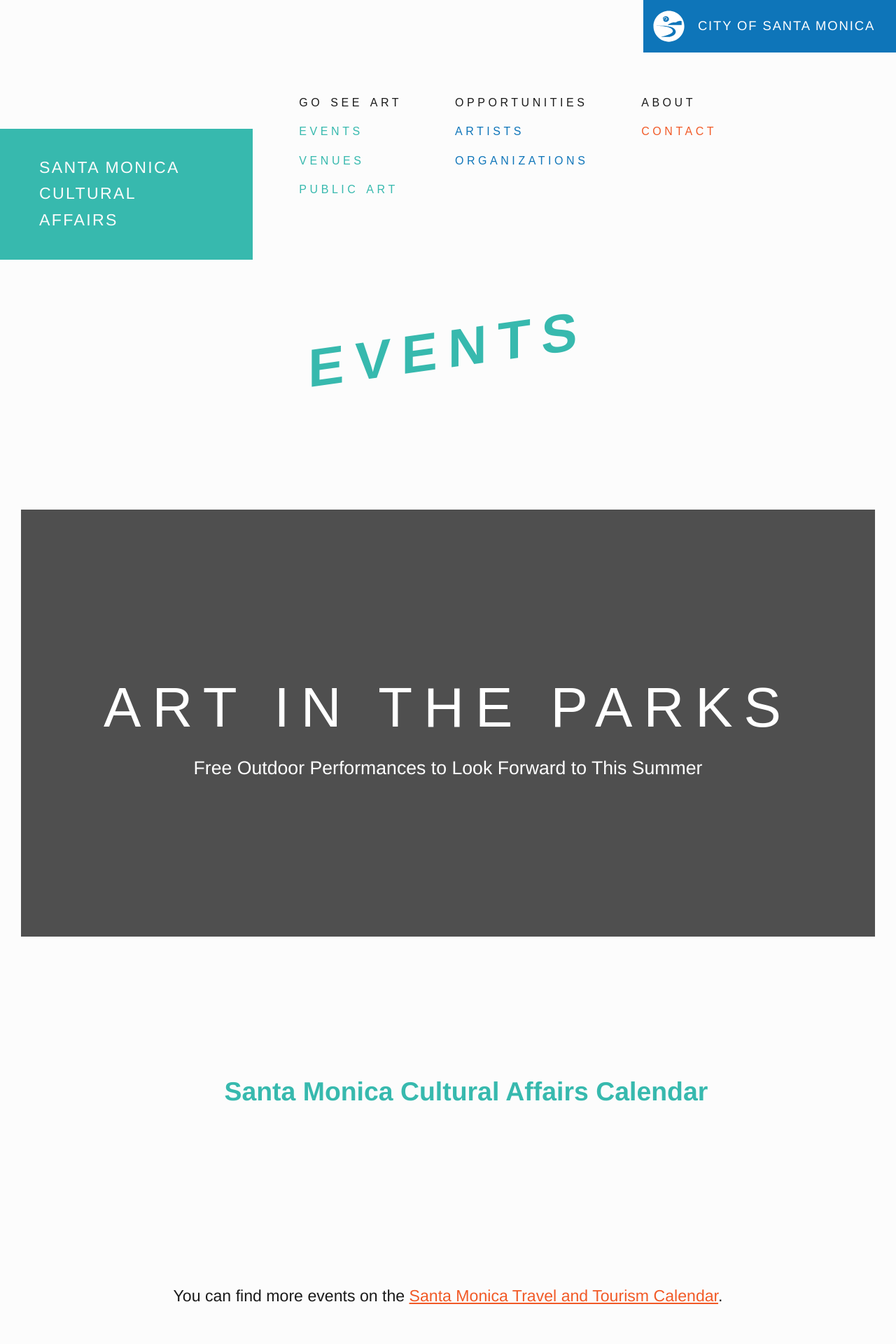
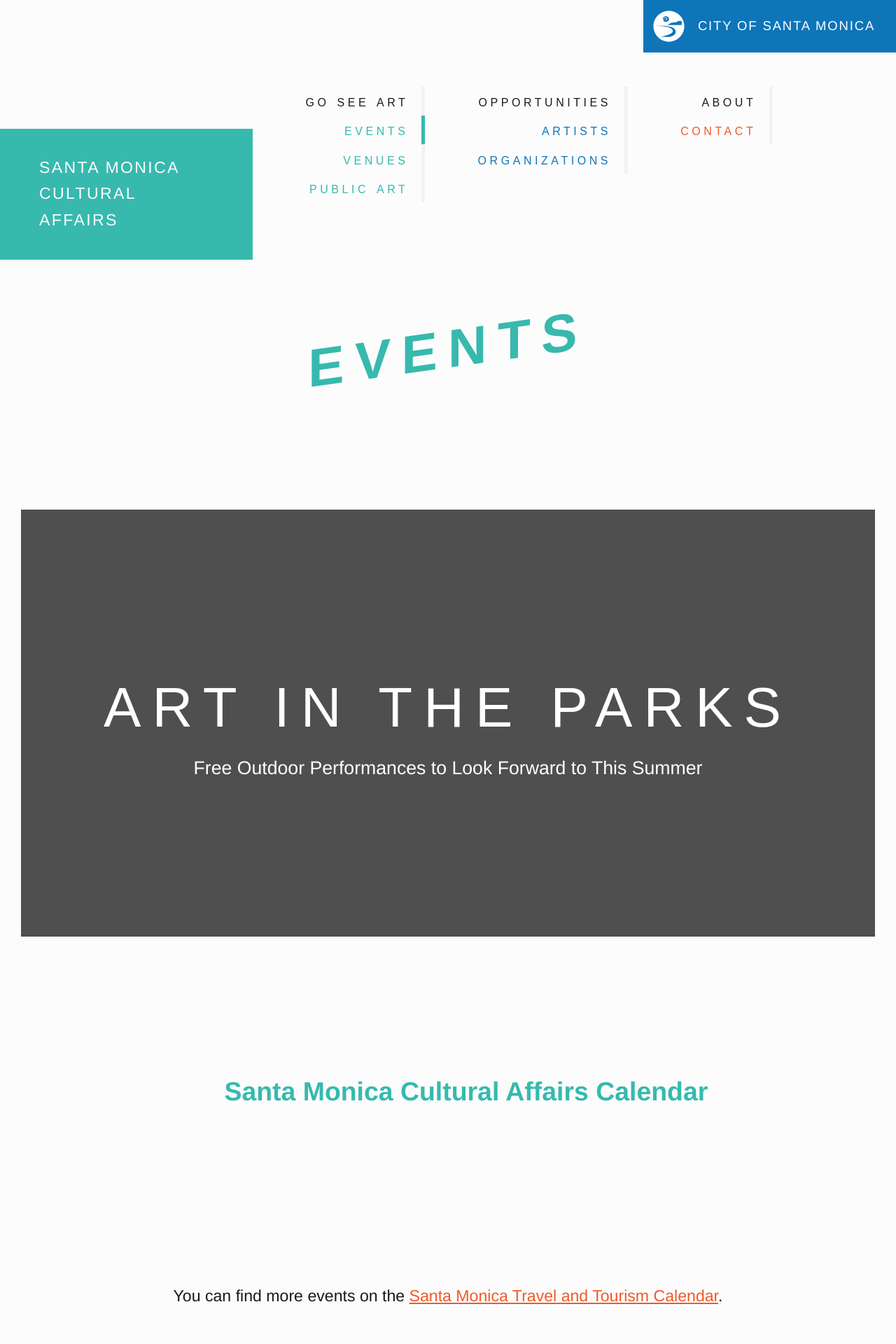
Before and after one commit to jimthoburn/artsamo, a Jekyll site: the page built from events.md, in a window 1280 px wide. Shown: the top 1920 px of the page at 70% size. Built offline with Jekyll 4.4.1, drawn with Linux system fonts in a browser that asks for light colours; some web fonts are replaced.

Commit message:
Highlight the current navigation item
Former-commit-id: 8491e25a4d6bd3df8f85fb9fe95d54e5111aaf72

```diff
--- a/_layouts/default.html
+++ b/_layouts/default.html
@@ -78,20 +78,20 @@
     </a>
   </h2>
   <nav>
-    <h3><a href="/">Go See Art</a></h3>
+    <h3><a href="/"{% if page.url == '/' %}        class="active" {% endif %}>Go See Art</a></h3>
     <ul>
-      <li><a href="/events/">Events</a></li>
-      <li><a href="/venues/">Venues</a></li>
-      <li><a href="/public-art/">Public Art</a></li>
+      <li><a href="/events/"     {% if page.url == '/events/' %}        class="active" {% endif %}>Events</a></li>
+      <li><a href="/venues/"     {% if page.url == '/venues/' %}        class="active" {% endif %}>Venues</a></li>
+      <li><a href="/public-art/" {% if page.url == '/public-art/' %}    class="active" {% endif %}>Public Art</a></li>
     </ul>
-    <h3><a href="/opportunities/">Opportunities</a></h3>
+    <h3><a href="/opportunities/" {% if page.url == '/opportunities/' %} class="active" {% endif %}>Opportunities</a></h3>
     <ul>
-      <li><a href="/opportunities-for-artists/">Artists</a></li>
-      <li><a href="/opportunities-for-organizations/">Organizations</a></li>
+      <li><a href="/opportunities-for-artists/"       {% if page.url == '/opportunities-for-artists/' %}         class="active" {% endif %}>Artists</a></li>
+      <li><a href="/opportunities-for-organizations/" {% if page.url == '/opportunities-for-organizations/' %}         class="active" {% endif %}>Organizations</a></li>
     </ul>
-    <h3><a href="/about/">About</a></h3>
+    <h3><a href="/about/" {% if page.url == '/about/' %}         class="active" {% endif %}>About</a></h3>
     <ul>
-      <li><a href="/contact/">Contact</a></li>
+      <li><a href="/contact/" {% if page.url == '/contact/' %}       class="active" {% endif %}>Contact</a></li>
     </ul>
   </nav>
   {% comment %}
@@ -102,58 +102,9 @@
       <li><a href="/opportunities/" {% if page.url == '/opportunities/' %} class="active" {% endif %}>Opportunities</a></li>
       <li><a href="/about/"         {% if page.url == '/about/' %}         class="active" {% endif %}>About</a></li>
       <li><a href="/contact/"       {% if page.url == '/contact/' %}       class="active" {% endif %}>Contact</a></li>
-    <!-- <li>
-      <a href="https://www.santamonica.gov/">
-        <img src="/assets/images/city-logo.svg" height="50" alt="" />
-        City of Santa Monica
-      </a>
-    </li> -->
     </ul>
   {% endcomment %}
-  <p class="city">
-    <a href="https://www.santamonica.gov/">
-      <img src="/assets/images/city-logo-white.svg" height="50" alt="" />
-      <span>City of Santa Monica</span>
-    </a>
-  </p>
-</header>
-
   {% comment %}
-<header>
-  <h2>
-    <a href="/">
-      Santa Monica Cultural Affairs
-    </a>
-  </h2>
-  <p>
-    <a href="https://santamonica.gov">
-      <img src="/assets/images/city-of-santa-monica.png" alt="Brought to you by the City of Santa Monica" width="100" height="100" />
-    </a>
-  </p>
-  <h3>Go See Art</h3>
-  <ul>
-    <li><a href="/public-art/">Public Art</a></li>
-    <li><a href="/events/">Events</a></li>
-    <li><a href="/venues/">Venues</a></li>
-  </ul>
-  <h3>Opportunities</h3>
-  <ul>
-    <li><a href="/opportunities-for-artists/">For Artists</a></li>
-    <li><a href="/opportunities-for-organizations/">For Organizations</a></li>
-  </ul>
-  <h3>About</h3>
-  <ul>
-    <li><a href="/about/#leadership">Leadership</a></li>
-    <li><a href="/about/#foundation">Foundation</a></li>
-    <li><a href="/about/#policy-and-planning">Policy &amp; Planning</a></li>
-    <li><a href="/about/#public-art-program">Public Art Program</a></li>
-  </ul>
-  <h3></h3>
-  <ul>
-    <li><a href="/about/#faqs">FAQs</a></li>
-    <li><a href="/about/#faqs">Resources</a></li>
-    <li><a href="/contact/">Contact</a></li>
-  </ul>
     <h3>Search</h3>
     <form role="search" action="https://duckduckgo.com/" method="get">
       <input type="hidden" name="sites" value="santamonica.gov">
@@ -165,8 +116,15 @@
         <button type="submit">Search</button>
       </p>
     </form>
+  {% endcomment %}
+  <p class="city">
+    <a href="https://www.santamonica.gov/">
+      <img src="/assets/images/city-logo-white.svg" height="50" alt="" />
+      <span>City of Santa Monica</span>
+    </a>
+  </p>
 </header>
-{% endcomment %}
+
 
 <main>
   {{ content }}
--- a/assets/css/footer.css
+++ b/assets/css/footer.css
@@ -98,6 +98,7 @@
     position: relative;
     margin-left: auto;
     margin-right: auto;
+    font-size: calc(0.5em + 0.75vw);
   }
   footer .artsamo-image img {
     position: absolute;
@@ -179,6 +180,7 @@
 }
 
 footer .artsamo {
+  margin-top: calc(var(--vertical-rhythm) * 4);
   grid-column: 1/-1;
   justify-self: center;
   text-align: center;
--- a/assets/css/header.css
+++ b/assets/css/header.css
@@ -64,14 +64,14 @@
 }
 header li a {
   color: var(--aqua);
-  display: inline-block;
-  padding: calc(var(--vertical-rhythm) * 1/4) calc(var(--vertical-rhythm) * 1/4);
+  display: block;
+  padding: calc(var(--vertical-rhythm) * 1/4) calc(var(--vertical-rhythm) * 2/4);
   text-decoration: none;
 /*   text-transform: uppercase; */
   font-weight: 400;
   /* letter-spacing: 0.1em; */
 /*   background-color: hsl(0, 0%, 95%); */
-  display: block;
+  /*! display: block; */
   /*! text-align: center; */
   font-variant: small-caps;
   text-transform: lowercase;
@@ -81,22 +81,37 @@
   font-weight: 500;
   line-height: 1;
   font-size: 1.125em;
+  color: var(--color);
+  border-right: 0.25em solid hsl(0, 0%, 95%);
 }
+header h3:nth-of-type(1) a,
 header ul:nth-of-type(1) a {
-  color: var(--aqua);
+  --color: var(--aqua);
 }
+header h3:nth-of-type(2) a,
 header ul:nth-of-type(2) a {
-  color: var(--sky);
-  color: hsl(204, 86%, 39%);
+  --color: var(--sky);
+  --color: hsl(204, 86%, 39%);
 }
+header h3:nth-of-type(3) a,
 header ul:nth-of-type(3) a {
-  color: var(--orange);
+  --color: var(--orange);
 }
+
+header li a.active {
+  border-color: var(--color);
+}
+header li a:hover,
+header li a:active,
+header li a:focus {
+  text-decoration: underline;
+}
+
 
 header li a:hover,
 header li a:active,
 header li a:focus {
-  /*! color: var(--primary-color); */
+  color: var(--color);
 }
 
 header li img {
@@ -209,6 +224,7 @@
   grid-column-gap: calc(var(--vertical-rhythm) * 4/4);
   align-self: end;
   justify-self: start;
+  text-align: right;
 }
 
 @media (min-width: 50em) and (min-height: 50em) {
@@ -229,7 +245,7 @@
 }
 
 
-@media (min-width: 30em) and (max-width: 42.5em) {
+@media (max-width: 42.5em) {
   header nav {
     padding-top: 0;
     /*! grid-template-columns: repeat( auto-fit, auto ); */
@@ -237,6 +253,8 @@
   header nav h3 {
     margin-top: calc(var(--vertical-rhythm) * 4/4);
   }
+}
+@media (min-width: 30em) and (max-width: 42.5em) {
   header nav h3:nth-of-type(1),
   header nav h3:nth-of-type(2) {
     grid-row: 1/2;
@@ -285,7 +303,7 @@
 header h3 a {
   text-decoration: none;
   color: inherit;
-  padding: calc(var(--vertical-rhythm) * 1/4) calc(var(--vertical-rhythm) * 1/4);
+  padding: calc(var(--vertical-rhythm) * 1/4) calc(var(--vertical-rhythm) * 2/4);
   display: block;
   font-variant: small-caps;
   text-transform: lowercase;
@@ -296,10 +314,15 @@
   font-size: ;
   line-height: 1;
   font-size: 1.125em;
+  border-right: 0.25em solid hsl(0, 0%, 95%);
+  /*! border-radius: 0.25em; */
 }
-header a:hover,
-header a:active,
-header a:focus {
+header h3 a.active {
+  border-color: var(--color);
+}
+header h3 a:hover,
+header h3 a:active,
+header h3 a:focus {
   text-decoration: underline;
 }
 
@@ -307,10 +330,6 @@
   /*! align-self: flex-end; */
   /*! justify-self: flex-end; */
 /*   margin-bottom: 0.375em; */
-}
-
-header li a.active {
-  color: var(--primary-color);
 }
 
 header .city {
--- a/assets/css/type.css
+++ b/assets/css/type.css
@@ -78,7 +78,7 @@
 }
 
 @media (max-width: 50em) {
-  h1 {
+  h1 ~ h1 {
     --font-size: 3em;
     /*! overflow-wrap: break-word; */
   }
```
Also changed, not shown: index.md (+2 -2 lines). Lines whose indentation alone changed are shown as unchanged.
